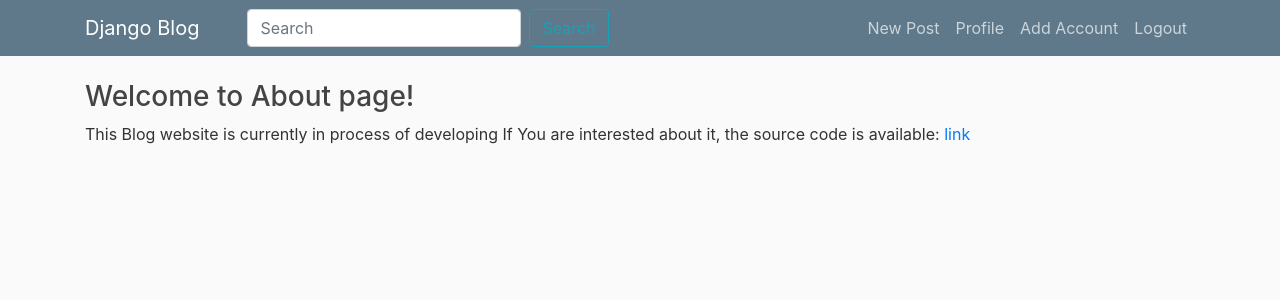
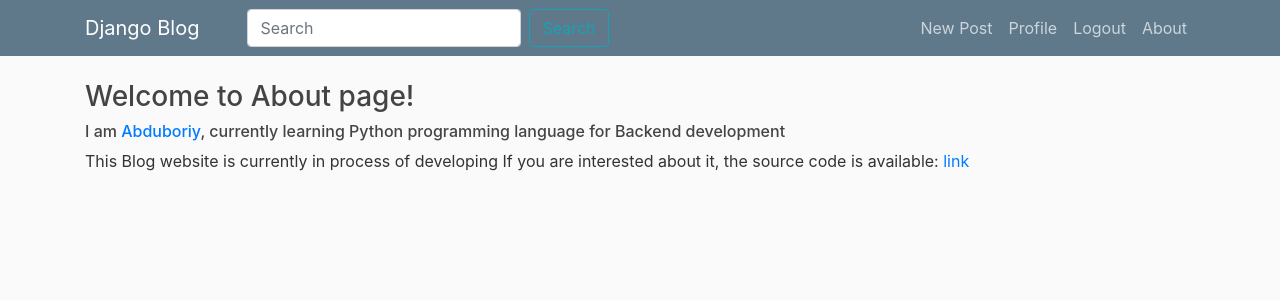
Before and after one commit to Imyaminov/Blog-template-based, a Django app: page /about/ in a window 1280 px wide. Shown: the top 300 px of the page. Run offline with Django 4.2, Linux system fonts and the light colour scheme; a user stored in the database is signed in; parts of the project's set-up code (start-up, migrations or seed data) failed here and were passed over; some libraries are stand-ins or nearby versions.

```diff
--- a/app/views.py
+++ b/app/views.py
@@ -14,7 +14,7 @@ from django.views.generic import (
 from django.db.models import Count
 from django.views.decorators.cache import cache_page
 from django.utils.decorators import method_decorator
-from django.contrib.postgres.search import SearchVector, SearchQuery, SearchRank
+from django.contrib.postgres.search import SearchVector, SearchQuery, SearchRank, SearchHeadline
 from common.models import User
 from .models import Post, Category, Comment
 
@@ -32,14 +32,14 @@ class HomePostListView(ListView):
 
     def get_queryset(self):
         q = self.request.GET.get('post')
-
         if q:
-            vector = SearchVector('title')
+            vector = SearchVector('title', weight='A') + SearchVector('content', weight='B')
             query = SearchQuery(q)
             rank = SearchRank(vector, query)
-            return super().get_queryset().annotate(rank=rank).filter(rank__gte=0.001).order_by('-rank')
+            headline = SearchHeadline('content', query)
+            return super().get_queryset().annotate(rank=rank)\
+                .annotate(search_headline=headline).filter(rank__gte=0.3).order_by('-rank')
             # return super().get_queryset().annotate(search=vector).filter(search=query)
-
         return super().get_queryset()
 
     # @method_decorator(cache_page(60*60*1))
--- a/templates/app/about.html
+++ b/templates/app/about.html
@@ -2,9 +2,12 @@
 
 {% block content %}
     <h3>Welcome to About page!</h3>
+    <h6>I am
+        <a href="https://github.com/Imyaminov">Abduboriy</a>,
+        currently learning Python programming language for Backend development</h6>
     <p>
         This Blog website is currently in process of developing
-        If You are interested about it, the source code is available:
+        If you are interested about it, the source code is available:
         <a href="https://github.com/Imyaminov/blog-app-template-based.git">link</a>
     </p>
 
--- a/templates/app/base.html
+++ b/templates/app/base.html
@@ -37,12 +37,13 @@
                 {% if user.is_authenticated %}
                     <a class="nav-item nav-link" href="{% url 'post-create' %}">New Post</a>
                     <a class="nav-item nav-link" href="{% url 'profile' %}">Profile</a>
-                    <a class="nav-item nav-link" href="{% url 'register' %}">Add Account</a>
                     <a class="nav-item nav-link" href="{% url 'logout' %}">Logout</a>
                 {% else %}
                     <a class="nav-item nav-link" href="{% url 'login' %}">Login</a>
                     <a class="nav-item nav-link" href="{% url 'register' %}">Register</a>
                 {% endif %}
+                <a class="nav-item nav-link" href="{% url 'blog-about' %}">About</a>
+
             </div>
           </div>
         </div>
--- a/templates/app/post_detail.html
+++ b/templates/app/post_detail.html
@@ -23,6 +23,7 @@
             <h4 class="mt-2">Similar Posts</h4>
             {%for similar_post in similar_posts %}
                 <a href="{{ similar_post.get_absolute_url }}">{{similar_post.title}}</a>
+                <br>
             {% endfor %}
         {% endif %}
 
```
Also changed, not shown: templates/app/home.html (+6 -2 lines), 1 other file.
